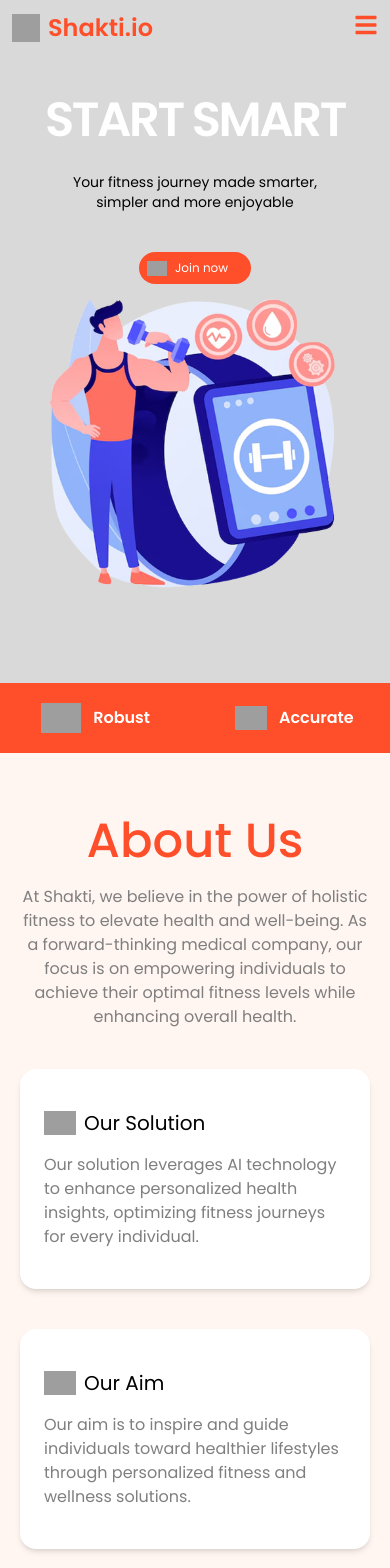
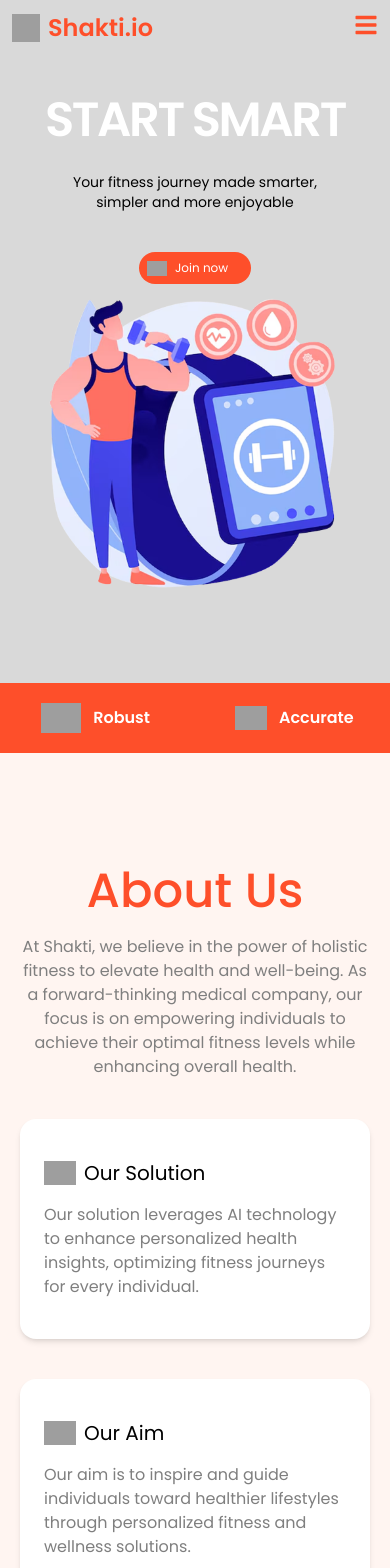
Before and after one commit to Adnan-The-Coder/web-app-full-stack-ai-integrated-fitness, a Next.js app: page / in a window 390 px wide. Shown: the top 1568 px of the page. Built offline with nearby package versions, Linux system fonts and the light colour scheme; grey boxes are pictures that could not be loaded.

Commit message:
minor changes

```diff
--- a/components/About.tsx
+++ b/components/About.tsx
@@ -2,7 +2,7 @@ import React from 'react';
 
 const About = () => {
   return (
-    <div className='h-screen pt-[400px] md:pt-[200px] lg:pt-0 w-full flex flex-col justify-center items-center gap-10 bg-[#fff5f1] p-5' id='about'>
+    <div className='h-screen pt-[500px] md:pt-[200px] lg:pt-0 w-full flex flex-col justify-center items-center gap-10 bg-[#fff5f1] p-5' id='about'>
       <div className='flex flex-col gap-5 text-center'>
         <h1 className='text-[#fe4f2a] text-5xl font-medium'>About Us</h1>
         <p className='text-[#7f7f7f] max-w-5xl mx-auto'>
```
